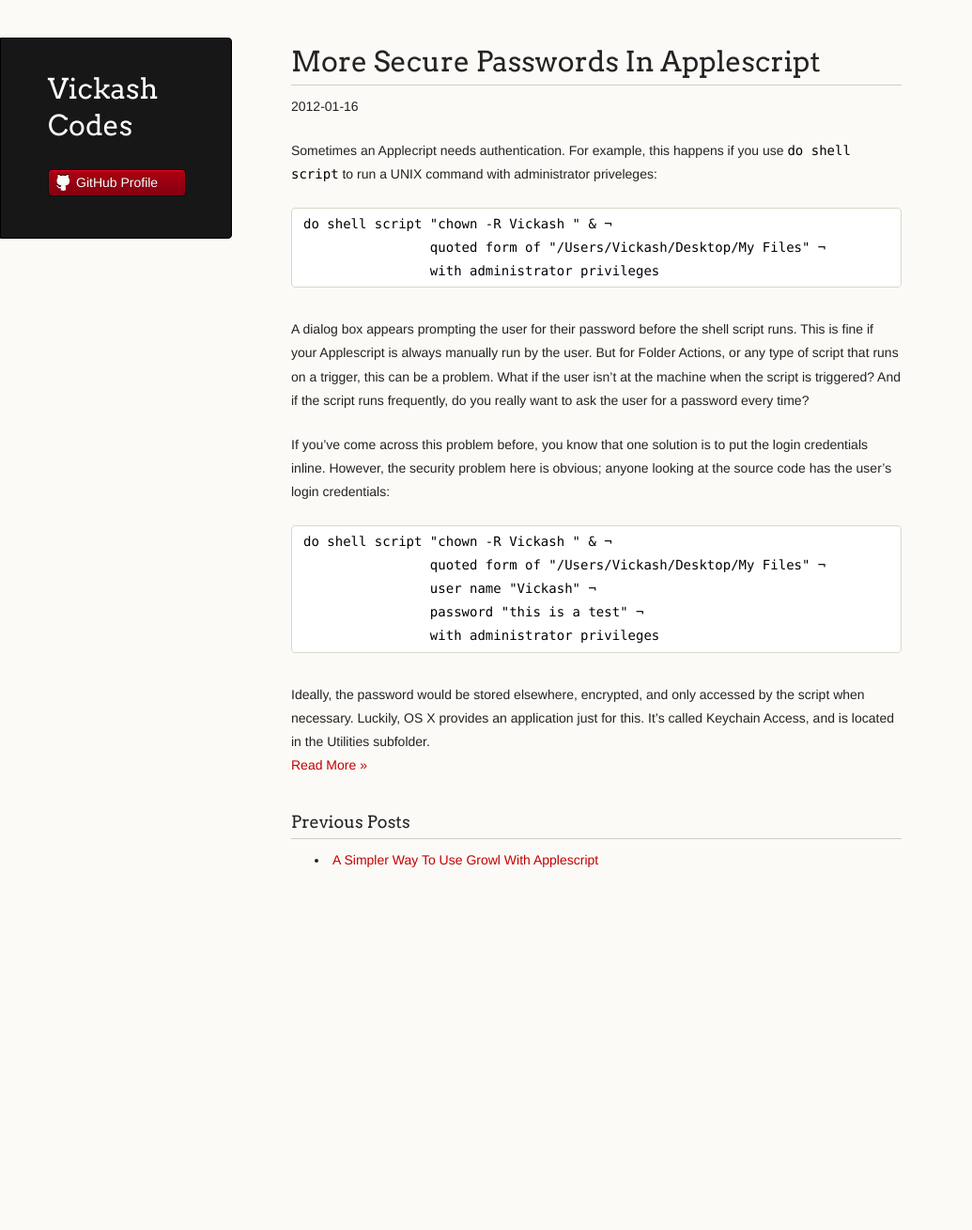
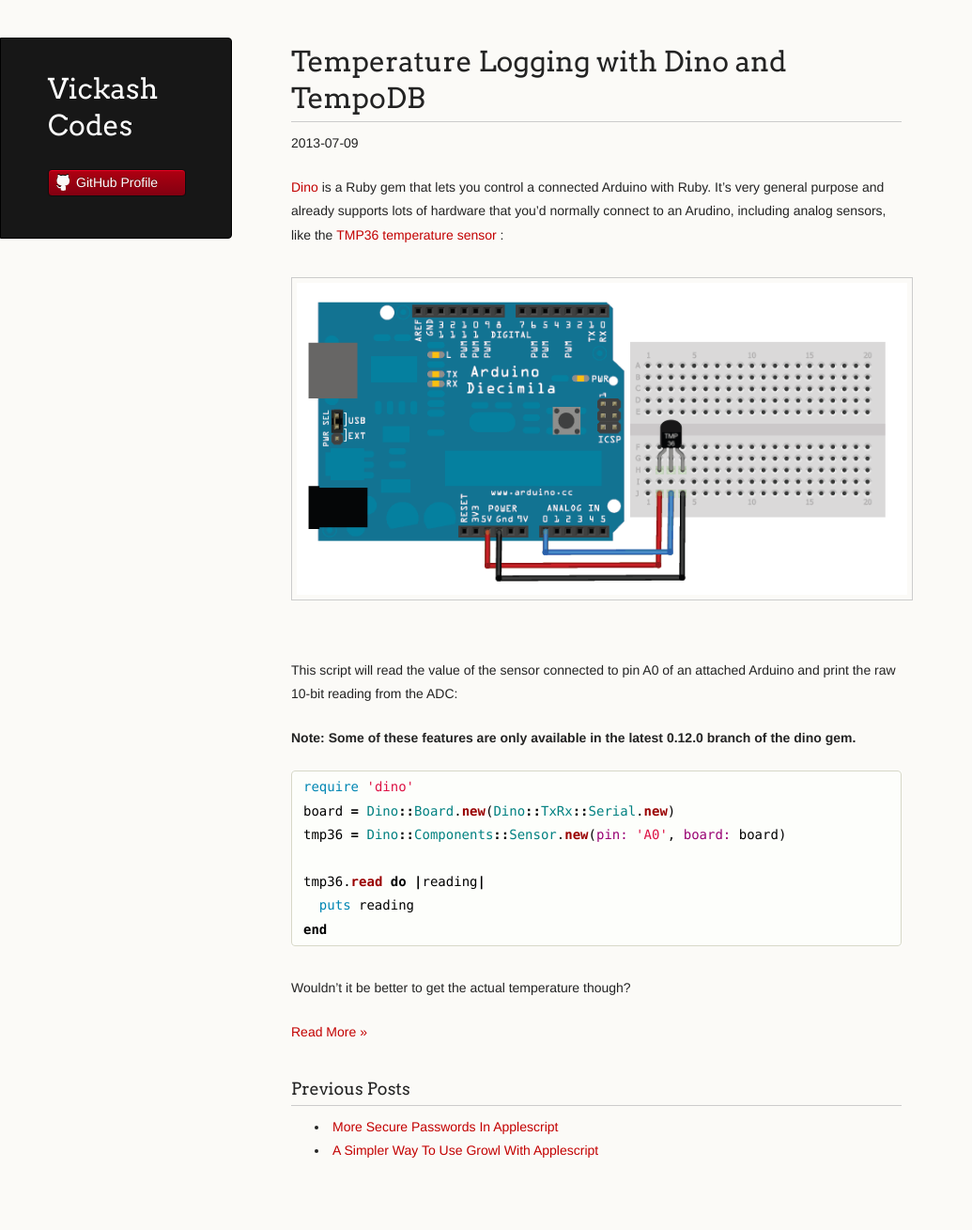
Before and after one commit to vickash/vickash.github.io, a Jekyll site: the page built from index.html, in a window 1280 px wide. Shown: the whole page at 94% size, without its empty margins (0-1035 px from the left). Built offline with Jekyll 4.4.1, drawn with Linux system fonts in a browser that asks for light colours; before the commit the page ends 1000 px from its top, so only the background shows below that.

Commit message:
Temperature logging with dino + tempodb

```diff
--- a/_layouts/default.html
+++ b/_layouts/default.html
@@ -18,6 +18,10 @@
       a.more {
         display: block;
       }
+      img {
+        max-width: 100%;
+        max-height: 360px;
+      }
     </style>
   </head>
   <body>
--- /dev/null
+++ b/_posts/2013-07-09-temperature-logging-with-dino.md
@@ -0,0 +1,93 @@
+---
+layout: default
+title: Temperature Logging with Dino and TempoDB
+---
+
+<!-- excerpt start -->
+#Temperature Logging with Dino and TempoDB
+2013-07-09
+
+[Dino](http://github.com/austinbv/dino) is a Ruby gem that lets you control a connected Arduino with Ruby. It's very general purpose and already supports lots of hardware that you'd normally connect to an Arudino, including analog sensors, like the [TMP36 temperature sensor](http://learn.adafruit.com/tmp36-temperature-sensor) :
+
+[![TMP36 Analog Temperature Sensor](/images/tmp36fritz.gif)](http://learn.adafruit.com/assets/476)
+
+This script will read the value of the sensor connected to pin A0 of an attached Arduino and print the raw 10-bit reading from the ADC:
+
+**Note: Some of these features are only available in the latest 0.12.0 branch of the dino gem.**
+
+{% highlight ruby %}
+require 'dino'
+board = Dino::Board.new(Dino::TxRx::Serial.new)
+tmp36 = Dino::Components::Sensor.new(pin: 'A0', board: board)
+
+tmp36.read do |reading|
+  puts reading
+end
+{% endhighlight %}
+
+Wouldn't it be better to get the actual temperature though?
+
+<!-- excerpt end -->
+
+##Calculating the Temperature
+
+This [Adafruit](http://learn.adafruit.com/tmp36-temperature-sensor/using-a-temp-sensor) article shows how voltage varies with temperature for the TMP36. If we do some simple calculations in the block, we can make it print the temperature in ºC instead:
+
+{% highlight ruby %}
+tmp36.read do |reading|
+  voltage = reading.to_f / 1024 * 5
+  temp = (voltage - 0.5) * 100
+  puts "#{temp} degrees Celsius"
+end
+{% endhighlight %}
+
+Finding out the temperature is great, but what if we want to keep track of it over time? Storing values in a database is probably the way to go. Standard relational or document-oriented databases aren't well suited to this type of data though. Luckily, there's a new service called [TempoDB](https://tempo-db.com/) that makes it easy to store and work with time-series data like this.
+
+##Logging with TempoDB
+
+You can read more about how it works in their [documentation](https://tempo-db.com/docs/getting-started/), but the gist is that you create a series and fill it with timestamp/value data pairs. If we created a series called 'temp' and wrote the temperature every 10 seconds, the raw data might look something like this:
+
+    2013-07-05T14:23:30.000, 32.0
+    2013-07-05T14:23:40.000, 31.9
+    2013-07-05T14:23:50.000, 31.7
+
+Once you sign up (development is free) and create a database, access to the API is available via the `tempodb` [gem](https://github.com/tempodb/tempodb-ruby). Using it is straightforward. Connect with your database's key and secret, and use the included `TempoDB::DataPoint` class to construct data points before writing them to a series. Now we can modify the sensor script to write the temperature to TempoDB instead of printing it on screen:
+
+{% highlight ruby %}
+# Connect to TempoDB with the key and secret for your database.
+require 'tempodb'
+@client = TempoDB::Client.new('tempo-db-key', 'tempo-db-secret')
+
+# Write a temperature and the current time to DB's 'temp' series.
+def write(temp)
+  data_point = TempoDB::DataPoint.new(Time.now.utc, temp)
+  @client.write_key('temp', [data_point]) rescue nil
+end
+
+# Set up the Arduino and the sensor.
+require 'dino'
+board = Dino::Board.new(Dino::TxRx::Serial.new)
+tmp36 = Dino::Components::Sensor.new(pin: 'A0', board: board)
+
+# Poll the sensor at a 10 second interval instead of reading once.
+tmp36.poll(10) do |reading|
+  voltage = reading.to_f / 1024 * 5
+  temp = (voltage - 0.5) * 100
+  write(temp)
+end
+
+# Polling is in a separate thread. Sleep so our script doesnt die.
+sleep
+
+{% endhighlight %}
+
+##Visualization
+
+This is where one of TempoDB's best features comes in. To make sure it's working, log into the TempoDB web app, click on "View Data" for your database, choose the 'temp' series, and the web app will graph the data for you.
+
+Refresh it and you should see new data points show up. Run it for a day and you'll end up with 8640 data points. This is where it gets even more useful. You can customize the time range, and run functions like `min`, `max`, and `mean` on custom intervals:
+
+
+![TMP36 Analog Temperature Sensor](/images/tempo-db-graph.png)
+
+The read API lets you get your data out and work with it, but I haven't used it much yet.
```
Also changed, not shown: images/tempo-db-graph.png (added), images/tmp36fritz.gif (added).
